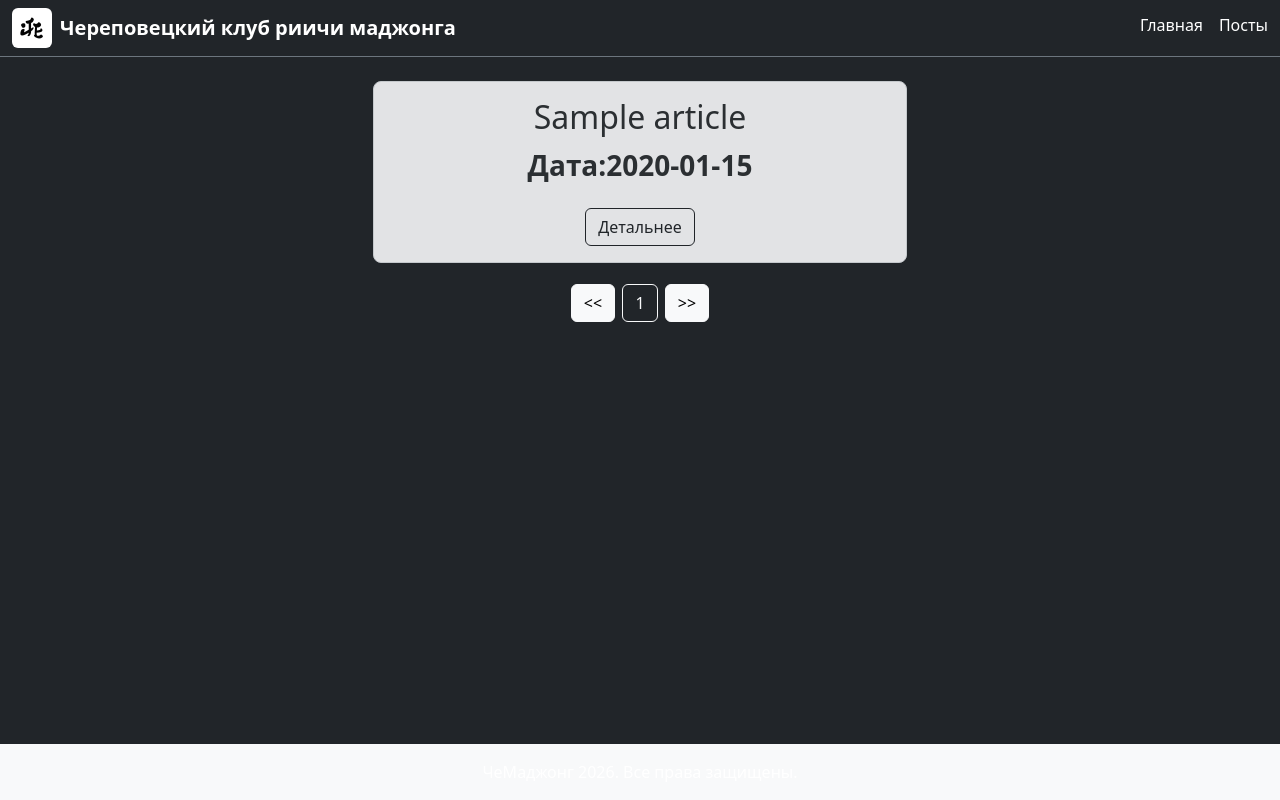
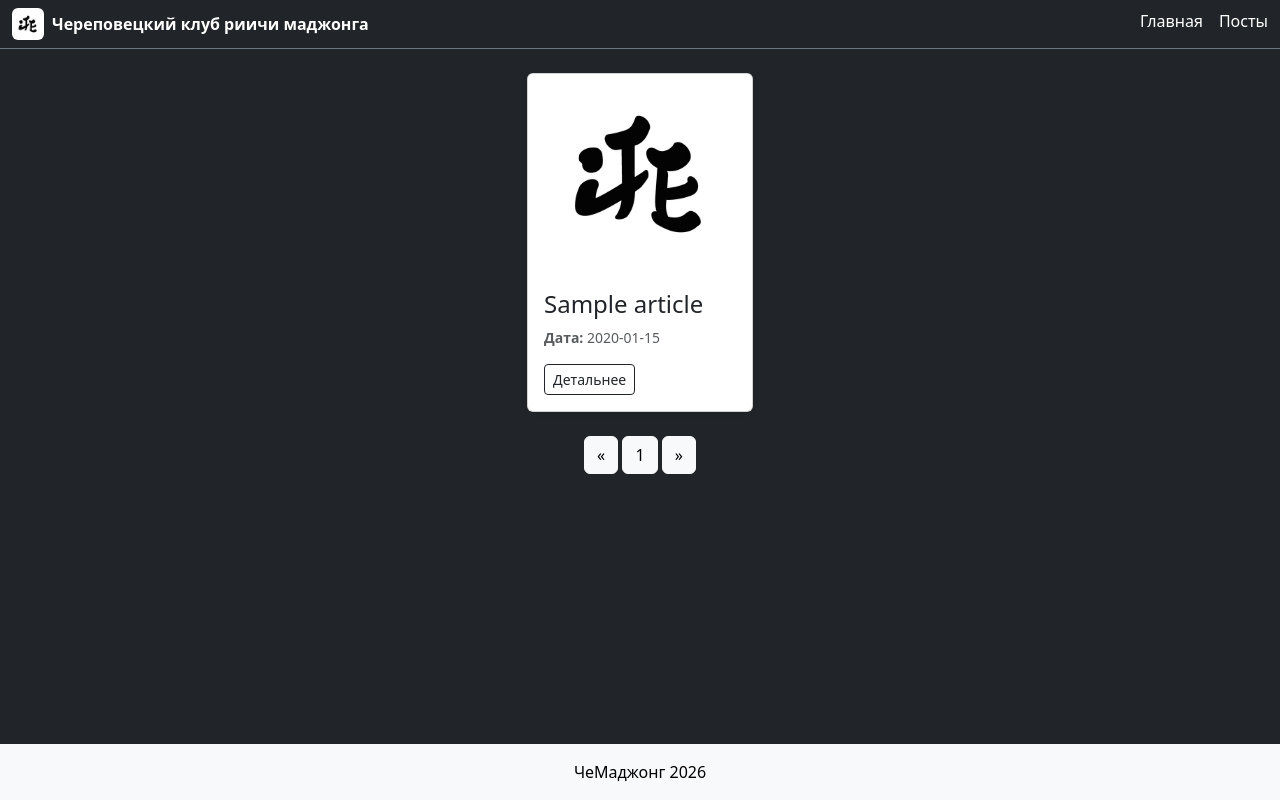
Before and after one commit to Cuptyom/flaskChemahjong, a Flask app: page /posts in a window 1280 px wide. Run offline with Flask 3, Linux system fonts and the light colour scheme; tables that the repository leaves empty hold one stand-in row (values such as "Sample post").

Commit message:
обновление стилей

```diff
--- a/app.py
+++ b/app.py
@@ -235,7 +235,7 @@ def delete_article(article_id):
 @app.route('/posts')
 @app.route('/posts/<int:page>')
 def posts(page = 1):
-	per_page = 3
+	per_page = 8
 	pagination = Article.query.order_by(Article.article_date.desc()).paginate(page=page, per_page=per_page, error_out = False)
 	articles = pagination.items
 	return render_template('posts.html', articles=articles, pagination=pagination)
--- a/static/css/main.css
+++ b/static/css/main.css
@@ -13,3 +13,12 @@
 .nav-link-custom.active {
     border-bottom-color: #ffc107;   /* текущая страница тоже подсвечена */
 }
+.post-card {
+    transition: transform 0.25s ease, box-shadow 0.25s ease;
+    cursor: pointer;
+}
+
+.post-card:hover {
+    transform: translateY(-5px) scale(1.02);
+    box-shadow: 0 10px 25px rgba(0, 0, 0, 0.4);
+}
--- a/templates/admin.html
+++ b/templates/admin.html
@@ -5,7 +5,7 @@
 {% endblock %}
 
 {% block body%}
-<div class = "container fs-3 text-center">
+<div class = "container fs-3 text-center w-50">
 	<form method="post">
 		Логин
 		<input type ="text" name="login" id="login" class="form-control" placeholder="логин"><br>
--- a/templates/footer.html
+++ b/templates/footer.html
@@ -1,3 +1,3 @@
-<footer class="bg-light shadow-sm text-center py-3">
-    ЧеМаджонг 2026. Все права защищены.
+<footer class="bg-light shadow-sm text-center py-3 text-black">
+    ЧеМаджонг 2026
 </footer>
--- a/templates/header.html
+++ b/templates/header.html
@@ -2,11 +2,13 @@
     <div class="container-fluid">
         <div class="d-flex align-items-center justify-content-between py-2 flex-wrap gap-3">
             <!-- Брендон: лого + название -->
-            <div class="d-flex align-items-center gap-2">
-                <img src="{{ url_for('static', filename='img/logo.jpg') }}"
-                     class="rounded" style="height: 40px;" alt="Логотип">
-                <span class="fw-bold fs-5 text-white">Череповецкий клуб риичи маджонга</span>
-            </div>
+            <a href="/" class="text-decoration-none text-white">
+	            <div class="d-flex align-items-center gap-2">
+	                <img src="{{ url_for('static', filename='img/logo.jpg') }}"
+	                     class="rounded" style="height: 32px;" alt="Логотип">
+	                <span class="fw-bold fs-6 text-white">Череповецкий клуб риичи маджонга</span>
+	            </div>
+            </a>
 
             <!-- Меню -->
             <div class="d-flex align-items-center gap-3 flex-wrap">
--- a/templates/post_detail.html
+++ b/templates/post_detail.html
@@ -23,7 +23,7 @@
 	</div>
 	{% endif %}
 	{% if auth %}
-		<a href="/edit-article/{{ article.article_id }}" class="btn btn-warning">Изменить</a>
+		<a href="/edit-article/{{ article.article_id }}" class="btn btn-outline-light">Изменить</a>
 	{% endif %}
 </div>
 {% endblock %}
--- a/templates/posts.html
+++ b/templates/posts.html
@@ -1,44 +1,69 @@
 {% extends 'base.html' %}
 
-{% block title %}
-Посты сайта
-{% endblock %}
+{% block title %}Посты сайта{% endblock %}
 
-{% block body%}
-<div class = "container fs-3 text-center w-50">
+{% block body %}
+<div class="container">
     {% if not articles %}
         <div class="alert alert-secondary">Постов пока что нет!</div>
     {% else %}
+        <div class="row row-cols-1 row-cols-md-4 g-4 justify-content-center mx-auto"
+             style="max-width: 1000px;">
             {% for el in articles %}
-		<div class="alert alert-secondary rounded-3">
-			<h2>{{ el.article_title }}</h2>
-			<p><b>Дата:{{ el.article_date.date() }}</b></p>
+            <div>
+                <div class="card h-100 shadow-sm post-card">
                     {% set primary = el.images | selectattr('img_type', 'equalto', 'primary') | first %}
                     {% if primary %}
                         <img src="{{ url_for('static', filename='uploads/' + primary.img_name) }}"
-	         class="img-fluid rounded mb-2 rounded-0" style="max-height: 300px;"><br>
+                             class="card-img-top" style="height: 200px; object-fit: cover;"
+                             alt="{{ el.article_title }}">
+                    {% else %}
+                        <img src="{{ url_for('static', filename='img/logo.jpg') }}"
+                             class="card-img-top" style="height: 200px; object-fit: cover;"
+                             alt="{{ el.article_title }}">
                     {% endif %}
-			<a href="/posts/detail/{{ el.article_id }}" class="btn btn-outline-dark">Детальнее</a>
+
+                    <div class="card-body d-flex flex-column">
+                    	{% if el.article_title | length > 30 %}
+						    <h4 class="card-title">{{ el.article_title[:29] }}...</h4>
+						{% else %}
+						    <h4 class="card-title">{{ el.article_title }}</h4>
+						{% endif %}
+                        <p class="card-text text-muted small">
+                            <b>Дата:</b> {{ el.article_date.date() }}
+                        </p>
+
+                        <div class="mt-auto d-flex gap-2">
+                            <a href="{{ url_for('post_detail', article_id=el.article_id) }}"
+                               class="btn btn-outline-dark btn-sm">Детальнее</a>
                             {% if auth %}
-				<a href="/edit-article/{{ el.article_id }}" class="btn btn-outline-dark">Изменить</a>
+                                <a href="{{ url_for('edit_article', article_id=el.article_id) }}"
+                                   class="btn btn-outline-dark btn-sm">Изменить</a>
                             {% endif %}
                         </div>
+                    </div>
+                </div>
+            </div>
             {% endfor %}
-	{% endif %}
-</div>
-<div>
-	{% if articles %}
-	<div class = "container fs-3 text-center" >
-		<a href="/posts/1" class="btn btn-light"><<</a>
-		{% if pagination.has_prev == True %}
-		<a href="/posts/{{ pagination.prev_num }}" class="btn btn-light">{{ pagination.prev_num }}</a>
-		{% endif %}
-		<a href="/posts/{{ pagination.page }}" class="btn btn-outline-light">{{ pagination.page }}</a>
-		{% if pagination.has_next == True %}
-		<a href="/posts/{{ pagination.next_num }}" class="btn btn-light">{{ pagination.next_num }}</a>
-		{% endif %}
-		<a href="/posts/{{ pagination.pages }}" class="btn btn-light">>></a>
         </div>
     {% endif %}
 </div>
+
+{% if articles %}
+<div class="container text-center my-4">
+    <a href="{{ url_for('posts', page=1) }}" class="btn btn-light">&laquo;</a>
+
+    {% if pagination.has_prev %}
+        <a href="{{ url_for('posts', page=pagination.prev_num) }}" class="btn btn-light">{{ pagination.prev_num }}</a>
+    {% endif %}
+
+    <a href="{{ url_for('posts', page=pagination.page) }}" class="btn btn-outline-light active">{{ pagination.page }}</a>
+
+    {% if pagination.has_next %}
+        <a href="{{ url_for('posts', page=pagination.next_num) }}" class="btn btn-light">{{ pagination.next_num }}</a>
+    {% endif %}
+
+    <a href="{{ url_for('posts', page=pagination.pages) }}" class="btn btn-light">&raquo;</a>
+</div>
+{% endif %}
 {% endblock %}
```
Lines whose indentation alone changed are shown as unchanged.
